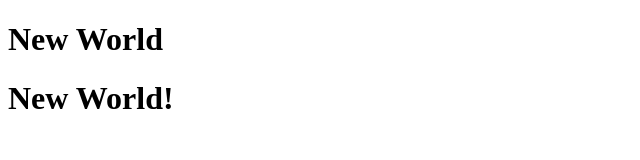
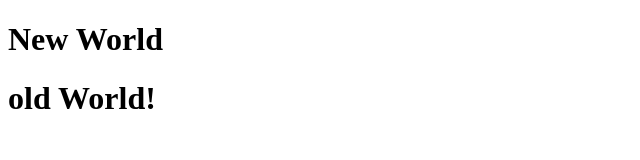
Before and after one commit to Kalyanaramansri/Thirdone, a plain HTML site: page index.html in a window 1280 px wide. Shown: the whole page, without its empty margins (0-640 px from the left). Drawn offline with Linux system fonts and the light colour scheme.

Commit message:
Update index.html

```diff
--- a/index.html
+++ b/index.html
@@ -7,6 +7,6 @@
 </head>
 <body>
     <h1>New World</h1>
-    <h1>New World!</h1>
+    <h1>old World!</h1>
 </body>
 </html>
```
